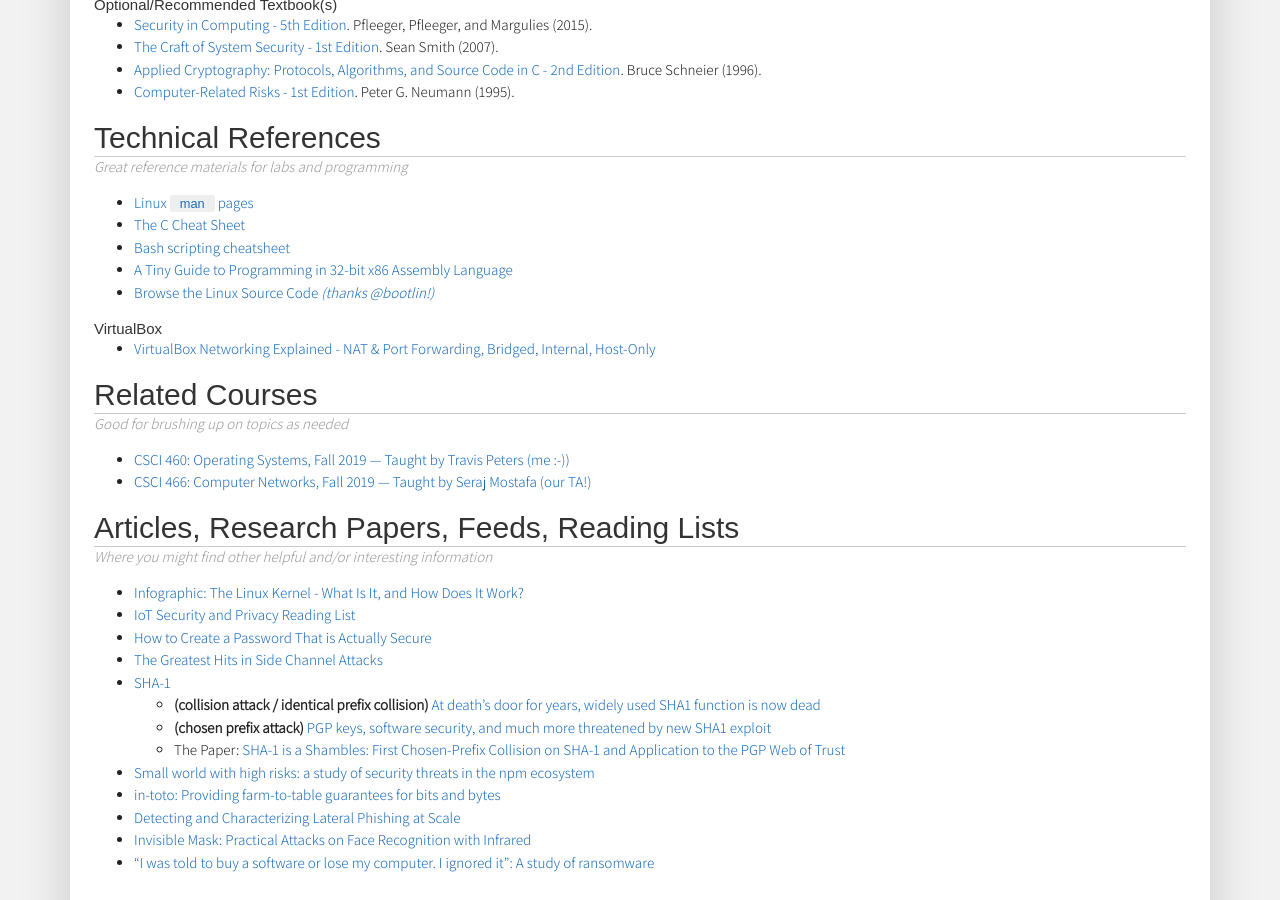
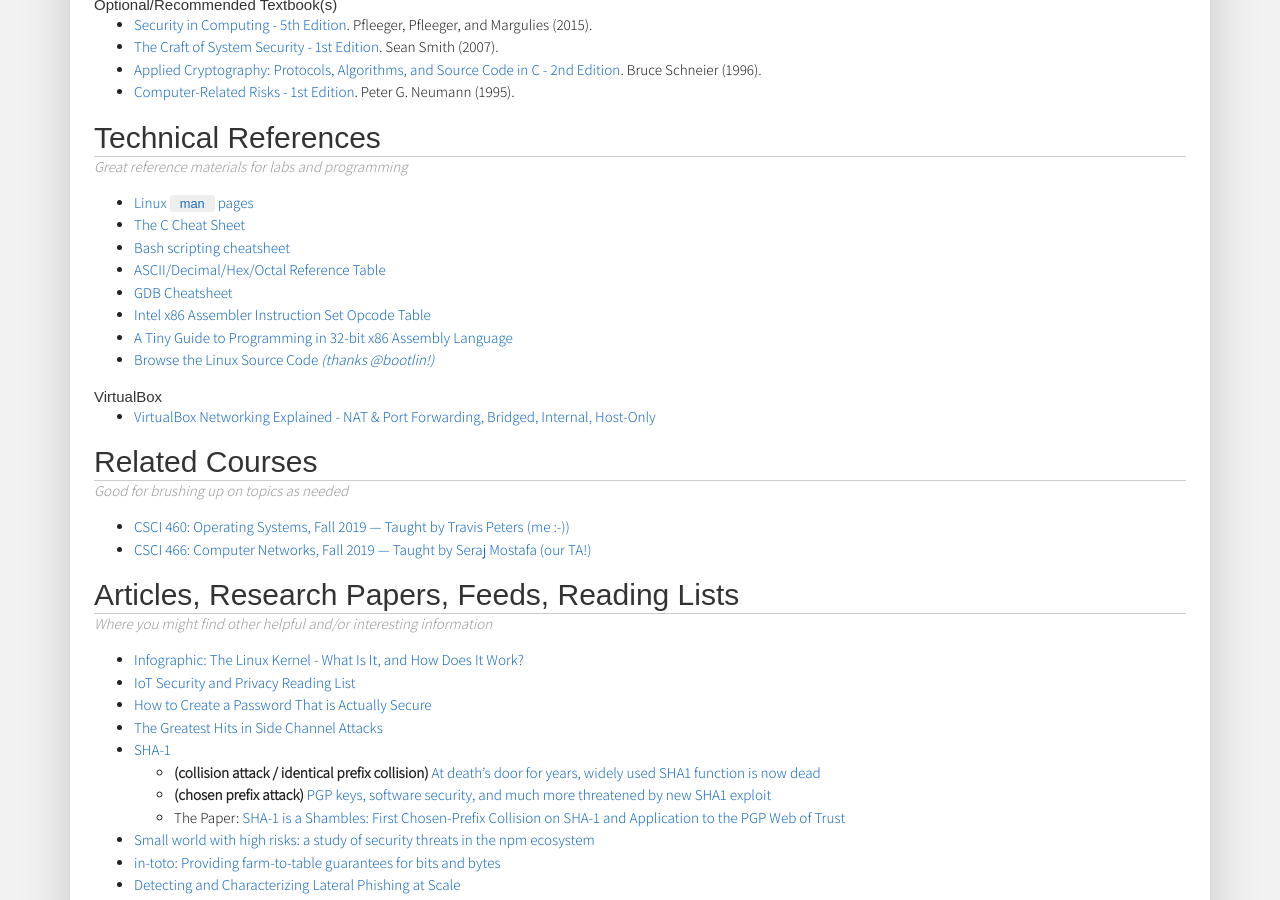
Before and after one commit to traviswpeters/cs476-2020-spring, a Jekyll site: the page built from resources.md, in a window 1280 px wide and 900 px high, scrolled down 505 px. Built offline with Jekyll 4.4.1, drawn with Linux system fonts in a browser that asks for light colours; nearby versions of some CDN libraries; some web fonts are replaced.

Commit message:
more resources

```diff
--- a/resources.md
+++ b/resources.md
@@ -33,6 +33,9 @@ Great reference materials for labs and programming
 - [Linux `man` pages](http://man7.org/linux/man-pages/dir_all_alphabetic.html)
 - [The C Cheat Sheet](files/the-C-cheat-sheet.pdf)
 - [Bash scripting cheatsheet](https://devhints.io/bash)
+- [ASCII/Decimal/Hex/Octal Reference Table](https://i.stack.imgur.com/mij6M.jpg)
+- [GDB Cheatsheet](https://darkdust.net/files/GDB%20Cheat%20Sheet.pdf)
+- [Intel x86 Assembler Instruction Set Opcode Table](http://sparksandflames.com/files/x86InstructionChart.html)
 - [A Tiny Guide to Programming in 32-bit x86 Assembly Language]({{site.data.settings.reading}}/tiny-guide-to-x86-assembly.pdf)
 - [Browse the Linux Source Code *(thanks @bootlin!)*](https://elixir.bootlin.com/linux/latest/source)
 
```
